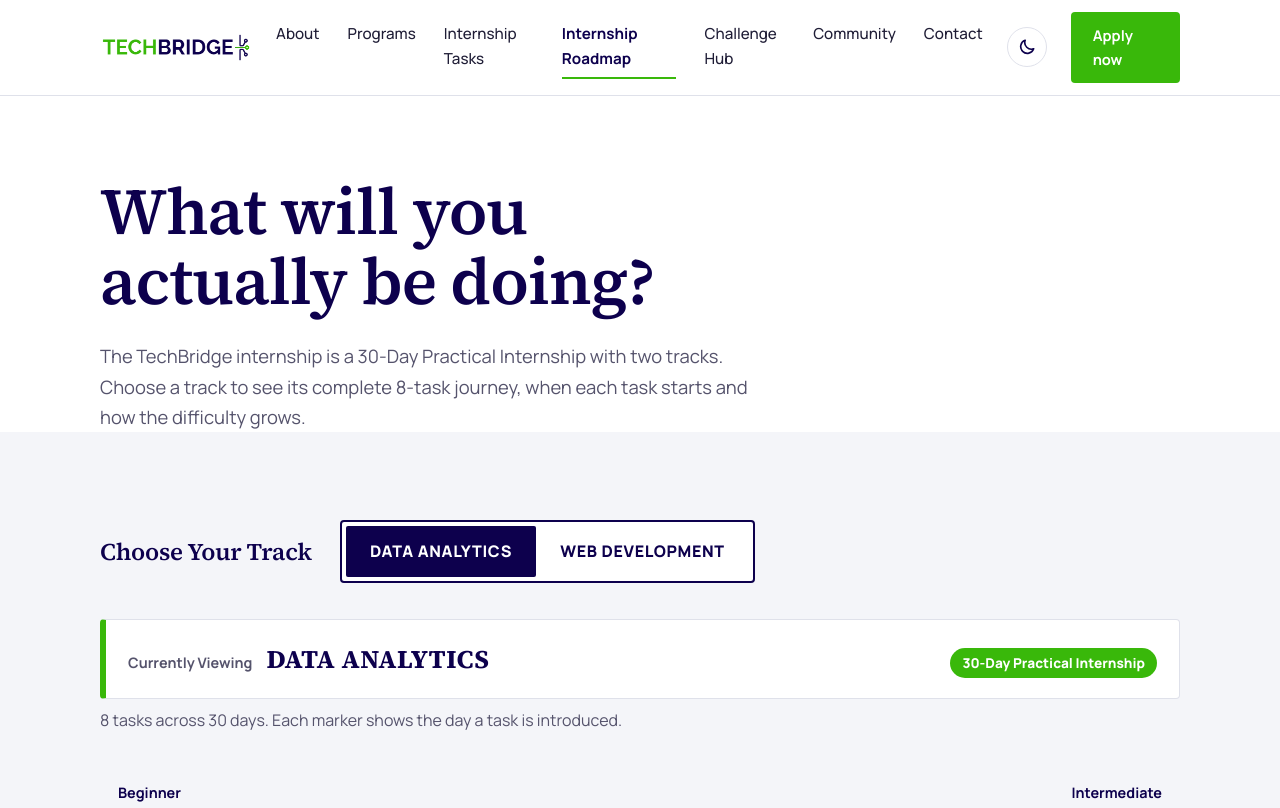
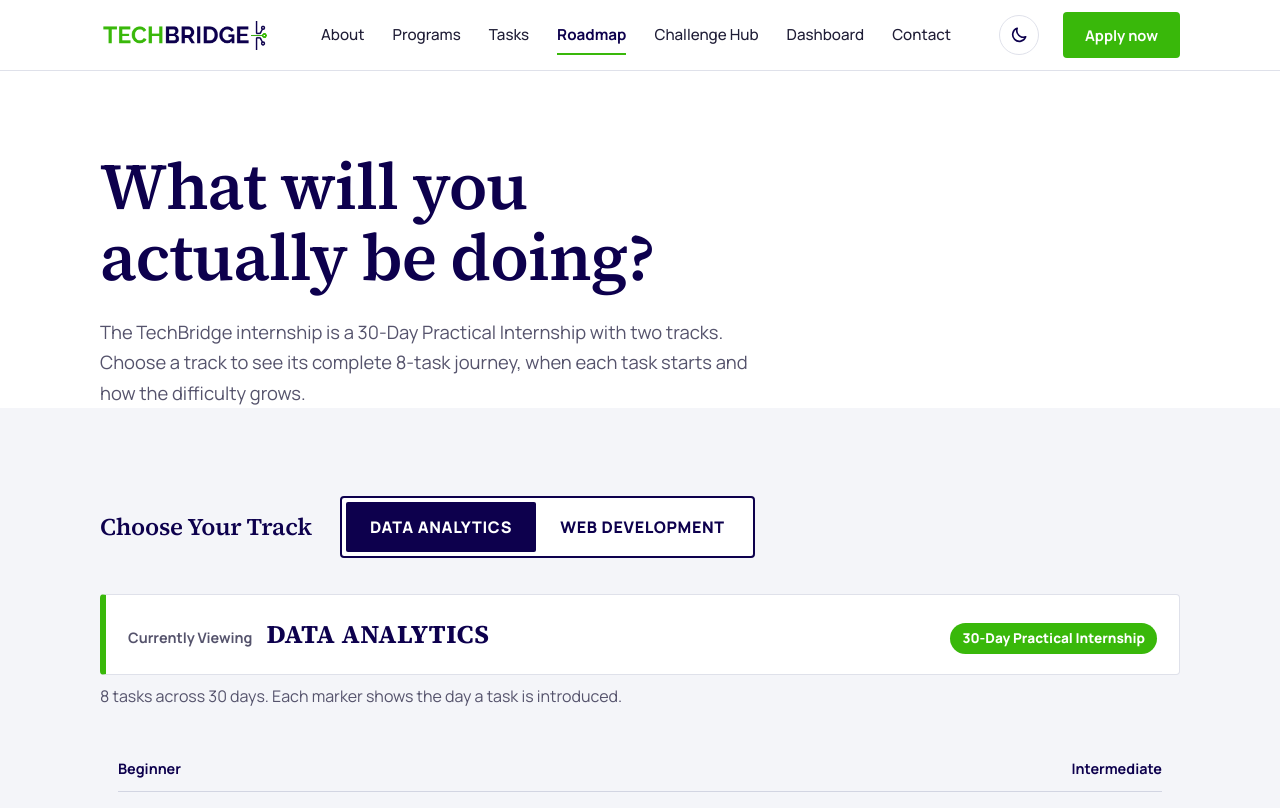
Before and after one commit to zyire1234/techbrige-2, a plain HTML site: page roadmap.html in a window 1280 px wide. Shown: the top 808 px of the page. Drawn offline with Linux system fonts and the light colour scheme.

Commit message:
Update roadmap.html

```diff
--- a/roadmap.html
+++ b/roadmap.html
@@ -25,12 +25,13 @@
       <nav aria-label="Main navigation">
         <a href="index.html#about">About</a>
         <a href="programs.html">Programs</a>
-        <a href="internship-tasks.html">Internship Tasks</a>
-        <a href="roadmap.html" aria-current="page">Internship Roadmap</a>
+        <a href="internship-tasks.html">Tasks</a>
+        <a href="roadmap.html" aria-current="page">Roadmap</a>
         <a href="challenges.html">Challenge Hub</a>
-        <a href="index.html#community">Community</a>
+        <a href="dashboard.html">Dashboard</a>
         <a href="#contact">Contact</a>
       </nav>
+      <a class="search-link" href="search.html" aria-label="Search tasks and challenges"><svg viewBox="0 0 24 24" aria-hidden="true"><circle cx="11" cy="11" r="6.5"/><path d="M16 16l4.5 4.5"/></svg></a>
       <button class="theme-toggle" type="button" aria-pressed="false" aria-label="Switch to dark mode">
         <svg class="ico-sun" viewBox="0 0 24 24" aria-hidden="true"><circle cx="12" cy="12" r="4.5"/><path d="M12 2.5v2M12 19.5v2M2.5 12h2M19.5 12h2M5.3 5.3l1.4 1.4M17.3 17.3l1.4 1.4M5.3 18.7l1.4-1.4M17.3 6.7l1.4-1.4"/></svg>
         <svg class="ico-moon" viewBox="0 0 24 24" aria-hidden="true"><path d="M20 14.2A8 8 0 0 1 9.8 4 8 8 0 1 0 20 14.2z"/></svg>
```
